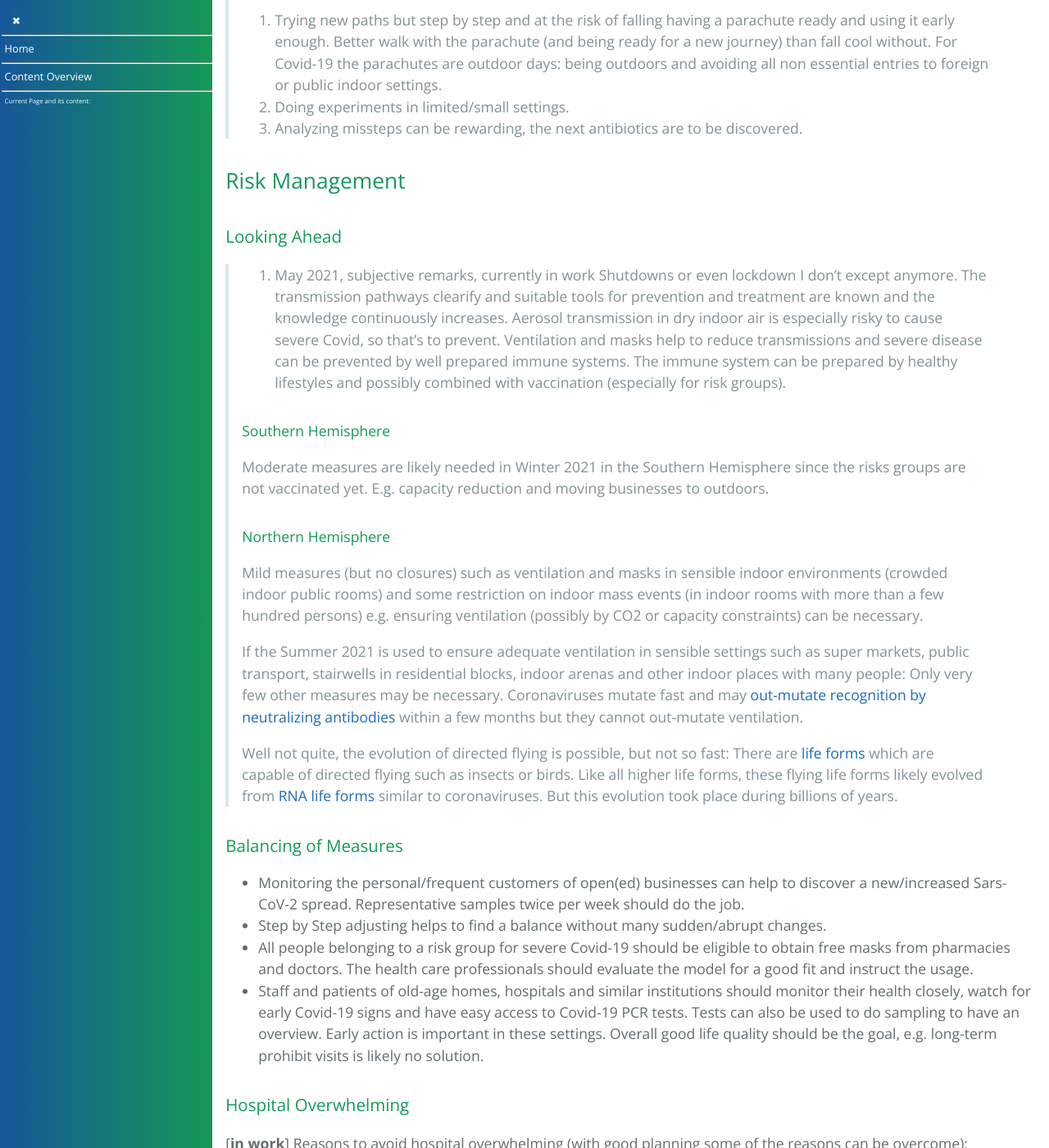
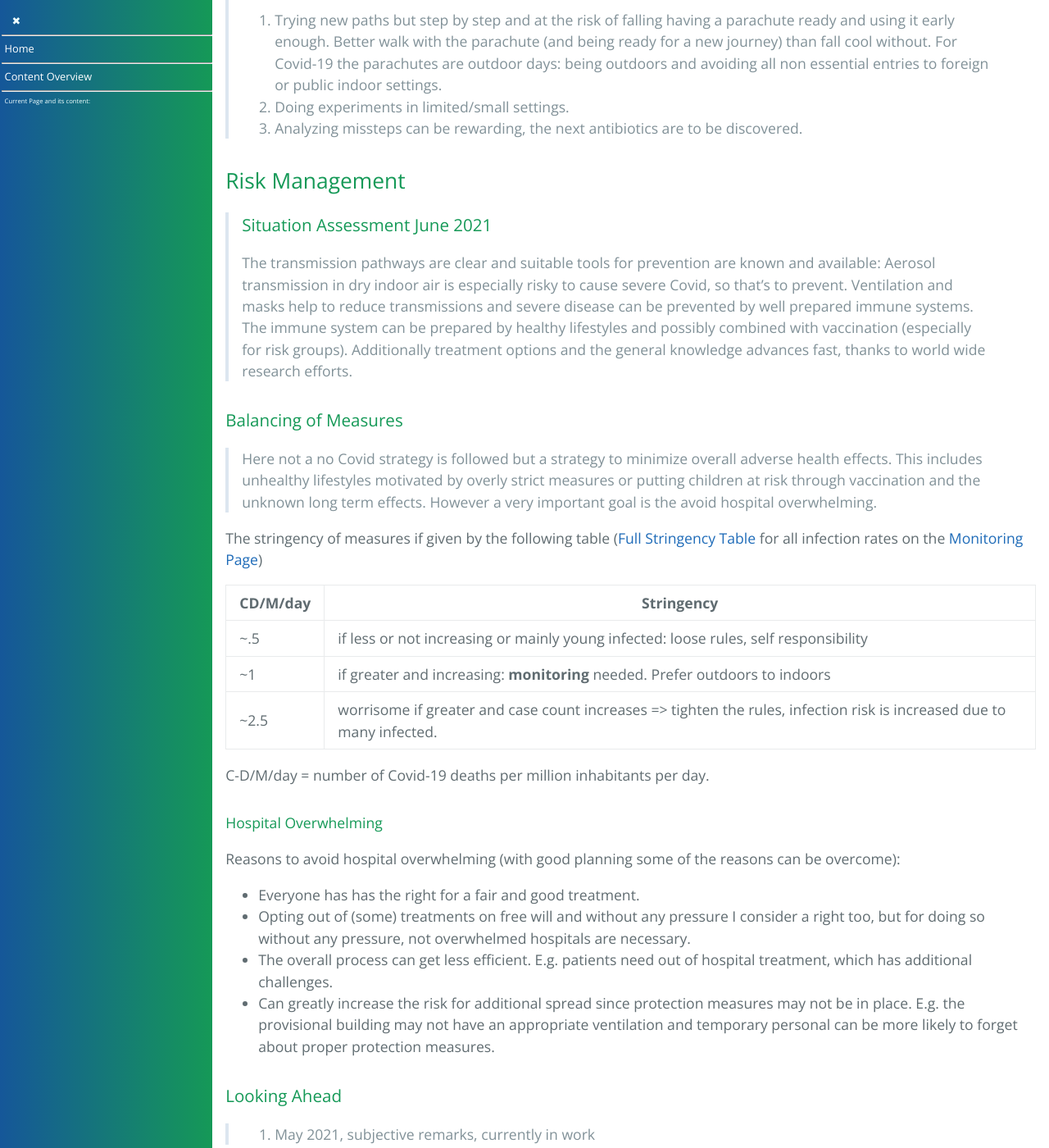
Before and after one commit to forestgrape/coronavirus, a Jekyll site: the page built from 7_social/controlling.md, in a window 1280 px wide and 1400 px high, scrolled down 3757 px. Shown: the whole window at 82% size. Built offline with Jekyll 4.4.1, drawn with Linux system fonts in a browser that asks for light colours; our own code applies the rules of GitHub Pages for plain Markdown files; some of the changed text lies outside the part shown.

Commit message:
clarifications and formulations

```diff
--- a/7_social/controlling.md
+++ b/7_social/controlling.md
@@ -1,8 +1,6 @@
 
 # Thoughts on Controlling Sars-CoV-2
 This chapter extends and [Public Advices and Suggestions](../1_introduction/suggestions.md) chapter.
-
-> This chapter is mostly written in spring and autumn 2020. A reordering and some updates in spring 2021.
 
 * [Spread Assumptions](#spread-assumptions)
   * [Indoors](#indoors)
@@ -13,9 +11,9 @@ This chapter extends and [Public Advices and Suggestions](../1_introduction/sugg
   * [Summed Up](#summed-up)
 * [Mindset and Strategy to Tackle Covid](#mindset-and-strategy-to-tackle-covid)
 * [Risk Management](#risk-management)
+  * [Balancing of Measures](#balancing-of-measures)
   * [Looking Ahead](#looking-ahead)
-  * [Balancing of Measures](#balancing-of-measures)
-  * [Hospital Overwhelming](#hospital-overwhelming)
+  * [Adaption of Measures](#adaption-of-measures)
 * [Individual Protection Measures](#individual-protection-measures)
   * [Support Immune Protection](#support-immune-protection)
   * [Masks](#masks)
@@ -79,6 +77,8 @@ The [spread in dry indoor air](../5_epidemiological/spread_analyses.md) of coron
 * Outdoor activities reduce the overall Covid burden since: 1) More activities allowed. 2) Outdoor activities even can reduce the overall Covid spread and especially the number of severe cases, since less time is spent indoors and the lifestyles are healthier.
 * Appropriate spread precaution measures and good treatment is important for people with severe Covid.
 
+  > The stringency of measures needed is discussed in the section [Balancing of measures](#balancing-of-measures).
+
 
 
 ## Mindset and Strategy to Tackle Covid
@@ -94,8 +94,7 @@ The [spread in dry indoor air](../5_epidemiological/spread_analyses.md) of coron
 > * Settings that those who want/need can protect, while those not needing/choosing can go on, go on circumspectly.
 > * Avoiding hospital overwhelming. Since it is hard for all the affected: the relatives, the medical staff and the patients. At times when shops, restaurants and bars are open and crowded, risking with a high probability or considering *not* to admit elderly to hospitals I think is not nice. *Everybody has to right for a good treatment.*
 >
-> ### Reconsidering Strategy
-> Autumn 2020
+> ### Reconsidering Strategy, Autumn 2020
 > In cold areas/times rules need to be tighter, since aerosol transmission is hard to (self-)prevent at least if good masks are scarce. In warm areas windows should be open all the time and air-conditioning should *never* be used.
 >
 > Three more points
@@ -107,36 +106,52 @@ The [spread in dry indoor air](../5_epidemiological/spread_analyses.md) of coron
 
 ## Risk Management
 
+> ### Situation Assessment June 2021
+> The transmission pathways are clear and suitable tools for prevention are known and available: Aerosol transmission in dry indoor air is especially risky to cause severe Covid, so that's to prevent. Ventilation and masks help to reduce transmissions and severe disease can be prevented by well prepared immune systems. The immune system can be prepared by healthy lifestyles and possibly combined with vaccination (especially for risk groups). Additionally treatment options and the general knowledge advances fast, thanks to world wide research efforts.
+
+### Balancing of Measures
+> Here not a no Covid strategy is followed but a strategy to minimize overall adverse health effects. This includes unhealthy lifestyles motivated by overly strict measures or putting children at risk through vaccination and the unknown long term effects. However a very important goal is the avoid hospital overwhelming.
+
+The stringency of measures if given by the following table ([Full Stringency Table](../8_data/monitoring.md#numbers-and-comments) for all infection rates on the [Monitoring Page](./../8_data/monitoring.md))
+
+CD/M/day | Stringency
+--|--
+~.5   | if less or not increasing or mainly young infected: loose rules, self responsibility
+~1    | if greater and increasing: **monitoring** needed. Prefer outdoors to indoors
+~2.5  | worrisome if greater and case count increases => tighten the rules, infection risk is increased due to many infected.
+
+C-D/M/day = number of Covid-19 deaths per million inhabitants per day.
+
+#### Hospital Overwhelming
+Reasons to avoid hospital overwhelming (with good planning some of the reasons can be overcome):
+* Everyone has has the right for a fair and good treatment.
+* Opting out of (some) treatments on free will and without any pressure I consider a right too, but for doing so without any pressure, not overwhelmed hospitals are necessary.
+* The overall process can get less efficient. E.g. patients need out of hospital treatment, which has additional challenges.
+* Can greatly increase the risk for additional spread since protection measures may not be in place. E.g. the provisional building may not have an appropriate ventilation and temporary personal can be more likely to forget about proper protection measures.
+
 ### Looking Ahead
 > 23. May 2021, subjective remarks, currently in work
-> Shutdowns or even lockdown I don't except anymore. The transmission pathways clearify and suitable tools for prevention and treatment are known and the knowledge continuously increases. Aerosol transmission in dry indoor air is especially risky to cause severe Covid, so that's to prevent. Ventilation and masks help to reduce transmissions and severe disease can be prevented by well prepared immune systems. The immune system can be prepared by healthy lifestyles and possibly combined with vaccination (especially for risk groups).
->
-> #### Southern Hemisphere
-> Moderate measures are likely needed in Winter 2021 in the Southern Hemisphere since the risks groups are not vaccinated yet. E.g. capacity reduction and moving businesses to outdoors.
->
-> #### Northern Hemisphere
-> Mild measures (but no closures) such as ventilation and masks in sensible indoor environments (crowded indoor public rooms) and some restriction on indoor mass events (in indoor rooms with more than a few hundred persons) e.g. ensuring ventilation (possibly by CO2 or capacity constraints) can be necessary.
->
-> If the Summer 2021 is used to ensure adequate ventilation in sensible settings such as super markets, public transport, stairwells in residential blocks, indoor arenas and other indoor places with many people: Only very few other measures may be necessary. Coronaviruses mutate fast and may [out-mutate recognition by neutralizing antibodies](../4_immunological/immune_evasion.md) within a few months but they cannot out-mutate ventilation.
->
->   Well not quite, the evolution of directed flying is possible, but not so fast: There are [life forms](../2_biological/life-forms.md) which are capable of directed flying such as insects or birds. Like all higher life forms, these flying life forms likely evolved from [RNA life forms](../2_biological/life-forms.md#ssrna) similar to coronaviruses. But this evolution took place during billions of years.
+
+#### Southern Hemisphere
+Moderate measures are likely needed in Winter 2021 in the Southern Hemisphere since the risks groups are not vaccinated yet. E.g. capacity reduction and moving businesses to outdoors.
+
+#### Northern Hemisphere
+Mild measures (but no closures) such as ventilation and masks in sensible indoor environments (crowded indoor public rooms) and some restriction on indoor mass events (in indoor rooms with more than a few hundred persons) e.g. ensuring ventilation (possibly by CO2 or capacity constraints) can be necessary.
+
+If the Summer 2021 is used to ensure adequate ventilation in sensible settings such as super markets, public transport, stairwells in residential blocks, indoor arenas and other indoor places with many people: Only very few other measures will be necessary. Coronaviruses mutate fast and may [out-mutate recognition by neutralizing antibodies](../4_immunological/immune_evasion.md) within a few months but they cannot out-mutate ventilation.
+
+> Well not quite, the evolution of directed flying is possible, but not so fast: There are [life forms](../2_biological/life-forms.md) which are capable of directed flying such as insects or birds. Like all higher life forms, these flying life forms likely evolved from [RNA life forms](../2_biological/life-forms.md#ssrna) similar to coronaviruses. But this evolution took place during billions of years.
 
 
+### Adaption of Measures
 
-### Balancing of Measures
+> written in May to July 2020, updates to be done
+
 * Monitoring the personal/frequent customers of open(ed) businesses can help to discover a new/increased Sars-CoV-2 spread. Representative samples twice per week should do the job.
 * Step by Step adjusting helps to find a balance without many sudden/abrupt changes.
 * All people belonging to a risk group for severe Covid-19 should be eligible to obtain free masks from pharmacies and doctors. The health care professionals should evaluate the model for a good fit and instruct the usage.
 * Staff and patients of old-age homes, hospitals and similar institutions should monitor their health closely, watch for early Covid-19 signs and have easy access to Covid-19 PCR tests. Tests can also be used to do sampling to have an overview. Early action is important in these settings. Overall good life quality should be the goal, e.g. long-term prohibit visits is likely no solution.
 
-
-### Hospital Overwhelming
-[**in work**]
-Reasons to avoid hospital overwhelming (with good planning some of the reasons can be overcome):
-* Everyone has has the right for a fair and good treatment.
-* Opting out of (some) treatments on free will and without any pressure I consider a right too, but for doing so without any pressure, not overwhelmed hospitals are necessary.
-* The overall process can get less efficient. E.g. patients need out of hospital treatment, which has additional challenges.
-* Can greatly increase the risk for additional spread since protection measures may not be in place. E.g. the provisional building may not have an appropriate ventilation and temporary personal can be more likely to forget about proper protection measures.
 
 
 
```
